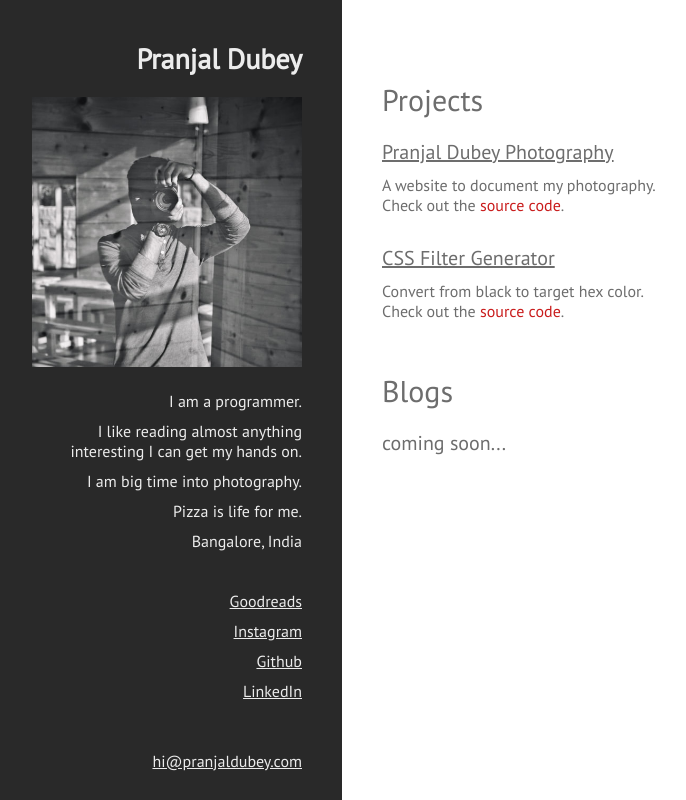
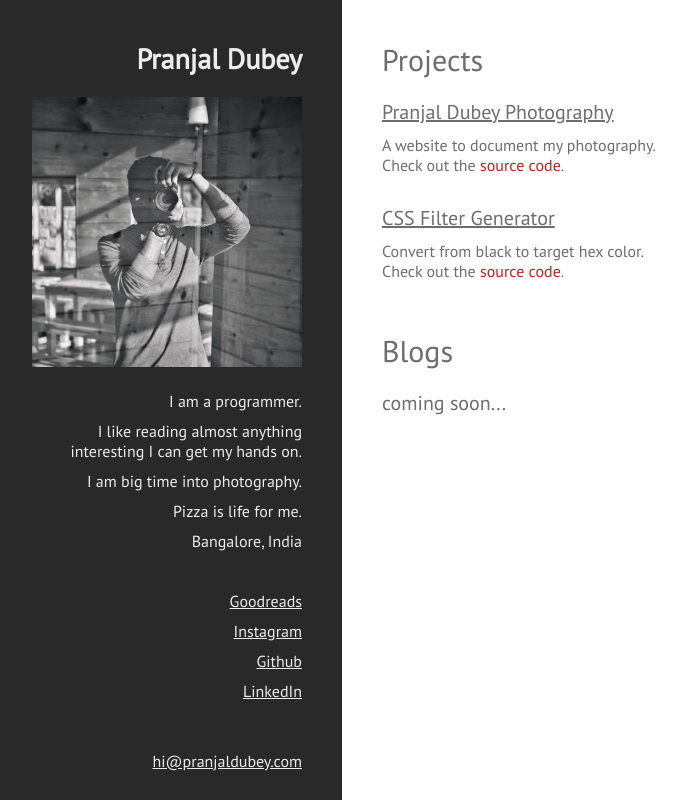
Before and after one commit to pranjalworm/train, a Next.js app: page / in a window 1280 px wide. Shown: the whole page, without its empty margins (8-694 px from the left). Built offline with nearby package versions, Linux system fonts and the light colour scheme.

Commit message:
minor css change

```diff
--- a/styles/style.css
+++ b/styles/style.css
@@ -127,7 +127,7 @@ body {
 }
 
 .sections-container {
-  margin: 40px 0px;
+  margin: 0 0 40px 0;
 }
 
 .section-title {
```
